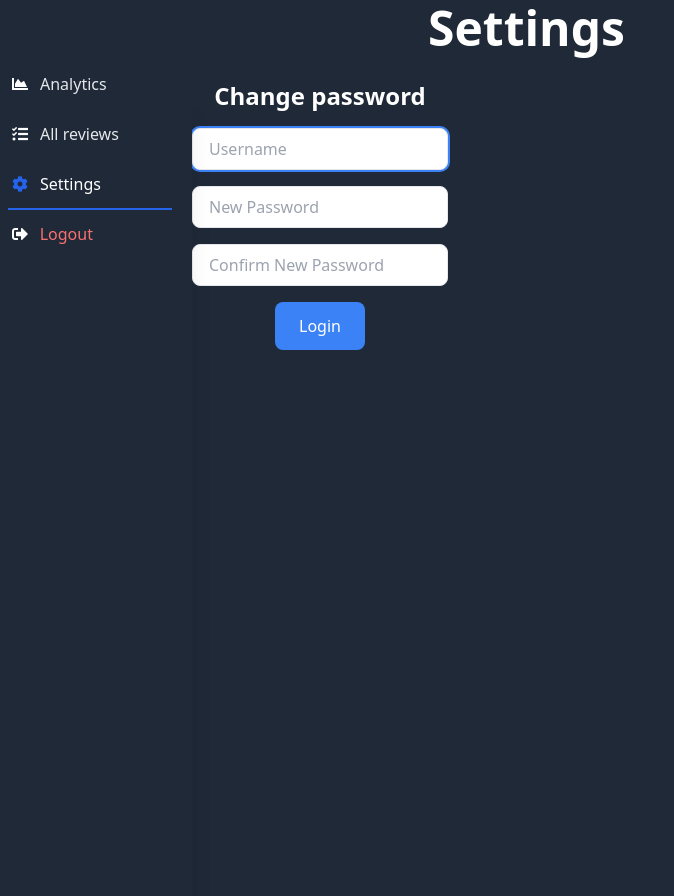
After one commit to netas369/Quality-Survey-made-with-Laravel, a Laravel app: page /settings in a window 1280 px wide. The commit adds this page. Shown: the whole page, without its empty margins (0-674 px from the left). Run offline with Laravel 10, Linux system fonts and the light colour scheme; the visitor is signed in with stand-in values (Sample User, id 1); some libraries are stand-ins or nearby versions.

Commit message:
Added change password

```diff
--- a/app/Http/Controllers/DashboardController.php
+++ b/app/Http/Controllers/DashboardController.php
@@ -4,13 +4,19 @@ namespace App\Http\Controllers;
 
 use App\Charts\HappinessBar;
 use App\Models\Dashboard;
+use Illuminate\Auth\Events\PasswordReset;
 use Illuminate\Contracts\View\Factory;
 use Illuminate\Contracts\View\View;
 use Illuminate\Foundation\Application;
 use Illuminate\Http\Request;
+use Illuminate\Support\Facades\Auth;
 use Illuminate\Support\Facades\DB;
 use App\Models\Survey;
+use App\Models\User;
 use Illuminate\Support\Carbon;
+use Illuminate\Support\Facades\Hash;
+use Illuminate\Support\Facades\Password;
+use Illuminate\Support\Str;
 
 class DashboardController extends Controller
 {
@@ -54,7 +60,25 @@ class DashboardController extends Controller
         return view('dashboard.login');
     }
 
-    /**
+    public function settings(): View|Application|Factory|\Illuminate\Contracts\Foundation\Application
+    {
+        return view('dashboard.settings');
+    }
+
+    public function change_password(Request $request) {
+        $request->validate([
+            'password' => 'required|min:8|confirmed',
+        ]);
+        $id = Auth::user()->id;
+        $user = User::find($id);
+        $user->password = $request->password;
+        $user->save();
+
+
+        return redirect('dashboard');
+    }
+
+    /*
      * Display a page filled with reviews
      */
     public function reviews(Dashboard $dashboard)
--- a/app/Models/User.php
+++ b/app/Models/User.php
@@ -6,6 +6,7 @@ use Illuminate\Contracts\Auth\MustVerifyEmail;
 use Illuminate\Database\Eloquent\Factories\HasFactory;
 use Illuminate\Foundation\Auth\User as Authenticatable;
 use Illuminate\Notifications\Notifiable;
+use Illuminate\Support\Facades\Hash;
 use Laravel\Sanctum\HasApiTokens;
 
 class User extends Authenticatable
@@ -58,6 +59,6 @@ class User extends Authenticatable
      */
     public function setPasswordAttribute($value)
     {
-        $this->attributes['password'] = bcrypt($value);
+        $this->attributes['password'] = Hash::make($value);
     }
 }
--- a/resources/views/dashboard/index.blade.php
+++ b/resources/views/dashboard/index.blade.php
@@ -44,7 +44,7 @@
                     class="md:mt-12 md:w-48 md:fixed md:left-0 md:top-0 content-center md:content-start text-left justify-between">
                     <ul class="list-reset flex flex-row md:flex-col pt-3 md:py-3 px-1 md:px-2 text-center md:text-left">
                         <li class="mr-3 flex-1">
-                            <a href="#"
+                            <a href="{{ url('/dashboard') }}"
                                class="block py-1 md:py-3 pl-1 align-middle text-white no-underline hover:text-white border-b-2 border-blue-600">
                                 <i class="fas fa-chart-area pr-0 md:pr-3 text-blue-600"></i><span
                                     class="pb-1 md:pb-0 text-xs md:text-base text-white md:text-white block md:inline-block">Analytics</span>
@@ -60,7 +60,7 @@
                         <li class="mr-3 flex-1">
                             <a href="{{ url('/settings') }}"
                                class="block py-1 md:py-3 pl-1 align-middle text-white no-underline hover:text-white border-b-2 border-gray-800 hover:border-pink-500">
-                                <i class="fas fa- pr-0 md:pr-3"></i><span
+                                <i class="fas fa-cog pr-0 md:pr-3"></i><span
                                     class="pb-1 md:pb-0 text-xs md:text-base text-red-600 md:text-gray-200 block md:inline-block">Settings</span>
                             </a>
                         </li>
--- /dev/null
+++ b/resources/views/dashboard/settings.blade.php
@@ -0,0 +1,109 @@
+<!DOCTYPE html>
+<html lang="en">
+
+<head>
+    <meta charset="UTF-8">
+    <meta name="viewport" content="width=device-width, initial-scale=1.0">
+    <meta http-equiv="X-UA-Compatible" content="ie=edge">
+    <title>VVW Schelde</title>
+    <meta name="author" content="name">
+    <meta name="description" content="description here">
+    <meta name="keywords" content="keywords,here">
+    <link rel="stylesheet" href="https://use.fontawesome.com/releases/v5.3.1/css/all.css">
+    <link rel="stylesheet" href="https://unpkg.com/tailwindcss@2.2.19/dist/tailwind.min.css"/>
+
+    <!--Replace with your tailwind.css once created-->
+    <script src="https://cdnjs.cloudflare.com/ajax/libs/Chart.js/2.8.0/Chart.bundle.min.js"
+            integrity="sha256-xKeoJ50pzbUGkpQxDYHD7o7hxe0LaOGeguUidbq6vis=" crossorigin="anonymous"></script>
+</head>
+
+<body class="bg-gray-800 font-sans leading-normal tracking-normal mt-12">
+
+<header>
+    <!-- Nav -->
+    <nav aria-label="menu nav" class="bg-gray-800 pt-2 md:pt-1 pb-1 px-1 mt-0 h-auto fixed w-full z-20 top-0">
+        <div class="flex flex-wrap items-center">
+            <div class="flex flex-shrink md:w-1/3 justify-center md:justify-start">
+                <a href="#" aria-label="Home">
+                    <span class="text-4xl text-white"><i class="em em-grinning"></i></span>
+                </a>
+            </div>
+            <h1 class="mb-4 text-3xl font-bold text-white md:text-6xl lg:text-5xl">Settings</h1>
+        </div>
+    </nav>
+</header>
+
+
+<main>
+
+    <div class="flex flex-col md:flex-row">
+        <nav aria-label="alternative nav">
+            <div
+                class="bg-gray-800 shadow-xl h-20 fixed bottom-0 mt-12 md:relative md:h-screen z-10 w-full md:w-48 content-center">
+
+                <div
+                    class="md:mt-12 md:w-48 md:fixed md:left-0 md:top-0 content-center md:content-start text-left justify-between">
+                    <ul class="list-reset flex flex-row md:flex-col pt-3 md:py-3 px-1 md:px-2 text-center md:text-left">
+                        <li class="mr-3 flex-1">
+                            <a href="{{ url('/dashboard') }}"
+                               class="block py-1 md:py-3 pl-1 align-middle text-white no-underline hover:text-white border-b-2 border-gray-800 hover:border-pink-500">
+                                <i class="fas fa-chart-area pr-0 md:pr-3"></i><span
+                                    class="pb-1 md:pb-0 text-xs md:text-base text-gray-400 md:text-gray-200 block md:inline-block">Analytics</span>
+                            </a>
+                        </li>
+                        <li class="mr-3 flex-1">
+                            <a href="{{ url('/reviews') }}"
+                               class="block py-1 md:py-3 pl-1 align-middle text-white no-underline hover:text-white border-b-2 border-gray-800 hover:border-pink-500">
+                                <i class="fas fa-tasks pr-0 md:pr-3"></i><span
+                                    class="pb-1 md:pb-0 text-xs md:text-base text-gray-400 md:text-gray-200 block md:inline-block">All reviews</span>
+                            </a>
+                        </li>
+                        <li class="mr-3 flex-1">
+                            <a href="{{ url('/settings') }}"
+                               class="block py-1 md:py-3 pl-1 align-middle text-white no-underline hover:text-white border-b-2 border-blue-600">
+                                <i class="fas fa-cog pr-0 md:pr-3 text-blue-600"></i><span
+                                    class="pb-1 md:pb-0 text-xs md:text-base text-white md:text-white block md:inline-block">Settings</span>
+                            </a>
+                        </li>
+                        <li class="mr-3 flex-1">
+                            <a href="{{ url('/logout') }}"
+                               class="block py-1 md:py-3 pl-1 align-middle text-white no-underline hover:text-white border-b-2 border-gray-800 hover:border-pink-500">
+                                <i class="fas fa-sign-out-alt pr-0 md:pr-3"></i><span
+                                    class="pb-1 md:pb-0 text-xs md:text-base text-red-600 md:text-red-400 block md:inline-block">Logout</span>
+                            </a>
+                        </li>
+                    </ul>
+                </div>
+            </div>
+        </nav>
+           <section>
+               <form method="post" class="flex flex-col items-center mt-8" action="{{ route('settings') }}">
+                   <input type="hidden" name="_token" value="{{ csrf_token() }}" />
+                   <h1 class="text-2xl font-semibold mb-4 text-white">Change password</h1>
+                   @include('layouts.partials.messages')
+                   <div class="mb-4 flex flex-col items-center">
+                       <input type="text" class="w-64 px-4 py-2 rounded-lg border focus:outline-none focus:ring-2 focus:ring-blue-500" name="username" value="{{ old('username') }}" placeholder="Username" required autofocus>
+                       @if ($errors->has('username'))
+                           <span class="text-red-500">{{ $errors->first('username') }}</span>
+                       @endif
+                   </div>
+                   <div class="mb-4 flex flex-col items-center">
+                       <input type="password" class="w-64 px-4 py-2 rounded-lg border focus:outline-none focus:ring-2 focus:ring-blue-500" name="password" value="{{ old('password') }}" placeholder="New Password" required>
+                       @if ($errors->has('password'))
+                           <span class="text-red-500">{{ $errors->first('password') }}</span>
+                       @endif
+                   </div>
+                   <div class="mb-4 flex flex-col items-center">
+                       <input type="password" class="w-64 px-4 py-2 rounded-lg border focus:outline-none focus:ring-2 focus:ring-blue-500" name="password_confirmation" value="{{ old('password_confirmation') }}" placeholder="Confirm New Password" required>
+                       @if ($errors->has('password_confirmation'))
+                           <span class="text-red-500">{{ $errors->first('password_confirmation') }}</span>
+                       @endif
+                   </div>
+                   <button class="px-6 py-3 bg-blue-500 text-white rounded-lg hover:bg-blue-600 focus:outline-none focus:ring-2 focus:ring-blue-500" type="submit">Login</button>
+               </form>
+           </section>
+    </div>
+</main>
+</body>
+
+</html>
--- a/routes/web.php
+++ b/routes/web.php
@@ -60,8 +60,10 @@ Route::group(['namespace' => 'App\Http\Controllers'], function()
     Route::group(['middleware' => ['auth']], function() {
         Route::controller(DashboardController::class)->group(function() {
             Route::get('/dashboard', 'index');
+            Route::get('/settings', 'settings');
             Route::get('/reviews', 'reviews');
             Route::get('/reviews/{survey}', 'show')->name('dashboard.show');
+            Route::post('/settings', 'change_password')->name('settings');
         });
 
         Route::get('/logout', 'LogoutController@perform')->name('logout.perform');
```
Also changed, not shown: resources/views/auth/login.blade.php (+9 -15 lines), resources/views/auth/register.blade.php (+16 -23 lines), resources/views/dashboard/reviews.blade.php (+7 -1 lines), resources/views/layouts/auth-master.blade.php (+3 -6 lines).
